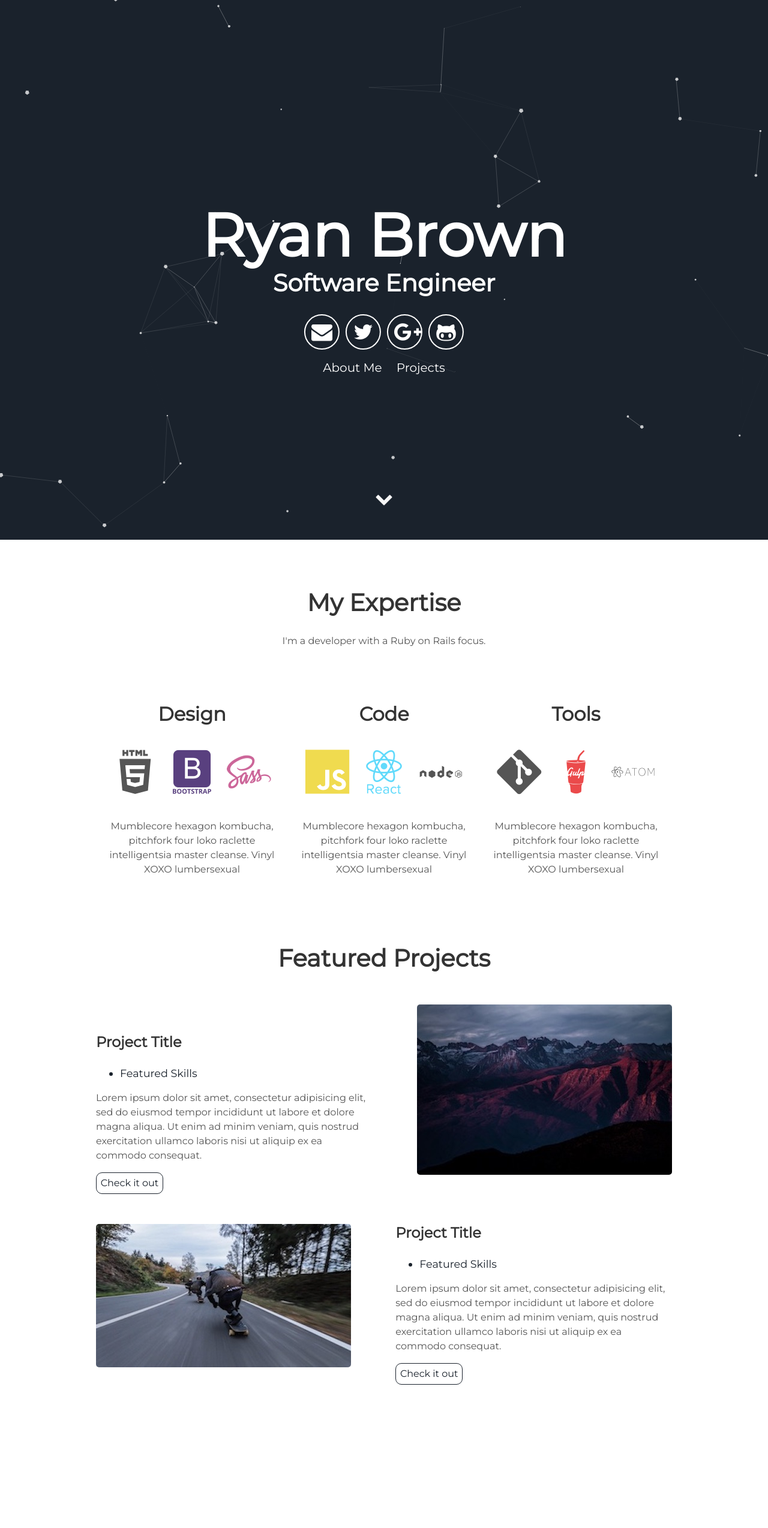
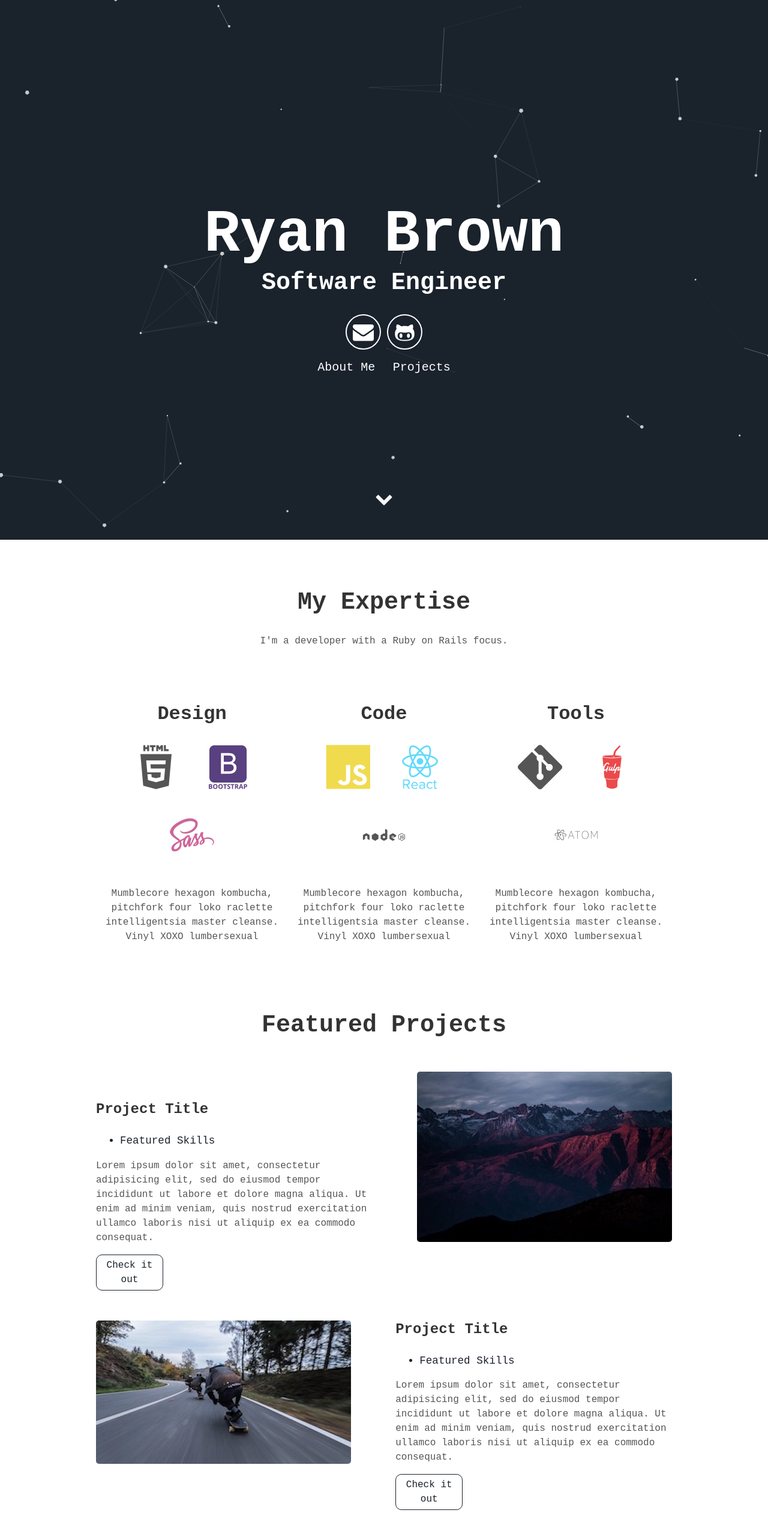
Before and after one commit to ryancolorcafe/ryancolorcafe.github.io, a Jekyll site: the page built from index.html, in a window 1280 px wide. Shown: the whole page at 60% size. Built offline with Jekyll 4.4.1, drawn with Linux system fonts in a browser that asks for light colours; before the commit the page ends 2339 px from its top, so only the background shows below that.

Commit message:
change font to source-code-pro

```diff
--- a/_includes/header.html
+++ b/_includes/header.html
@@ -5,10 +5,8 @@
         <span class="site-description">{{site.user_title}}</span>
       </h1>
       <div class="header-icons">
-        <a aria-label="Send email" href="#"><i class="icon fa fa-envelope"></i></a>
-        <a aria-label="My Twitter" target="_blank" href="#"><i class="icon fa fa-twitter" aria-hidden="true"></i></a>
-        <a aria-label="My Google Plus" target="_blank" href="#"><i class="icon fa fa-google-plus" aria-hidden="true"></i></a>
-        <a aria-label="My Github" target="_blank" href="#"><i class="icon fa fa-github-alt" aria-hidden="true"></i></a>
+        <a aria-label="Send email" href="mailto:ryancolorcafe@gmail.com"><i class="icon fa fa-envelope"></i></a>
+        <a aria-label="My Github" target="_blank" href="https://github.com/ryancolorcafe"><i class="icon fa fa-github-alt" aria-hidden="true"></i></a>
       </div>
       <div class="header-links">
         <a class="link" href="#about" data-scroll>About Me</a>
--- a/src/styles/_base.scss
+++ b/src/styles/_base.scss
@@ -6,7 +6,7 @@ body {
     font-size: 100%;
     line-height: 1.5;
     color: #555;
-    font-family: 'Montserrat', sans-serif;
+    font-family: 'source-code-pro', monospace;
 }
 article, aside, figcaption, figure, footer, header, nav, section {
     display: block;
```
Also changed, not shown: assets/css/main.css.
